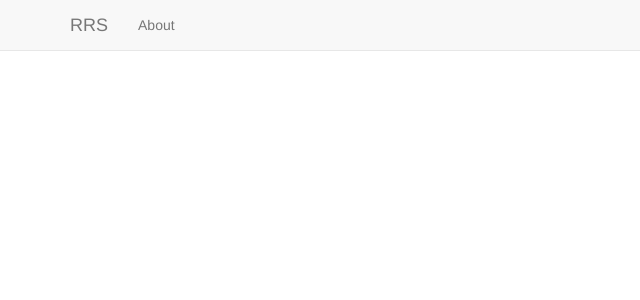
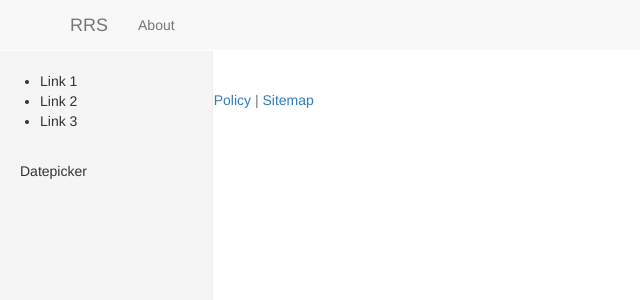
Before and after one commit to KRGG/RRS, a Django app: page /staff/ in a window 1280 px wide. Shown: the top 300 px of the page, without its empty margins (0-640 px from the left). Run offline with Django 3.2, Linux system fonts and the light colour scheme; parts of the project's set-up code (start-up, migrations or seed data) failed here and were passed over; some libraries are stand-ins or nearby versions.

Commit message:
Staff skeleton

```diff
--- a/RRS/staff/templates/staff/base.html
+++ b/RRS/staff/templates/staff/base.html
@@ -4,6 +4,31 @@
     RRS - Staff
 {% endblock %}
 
-{% block content %}
+{% block main_content %}
+{% load staticfiles %}
+
+    {% block staff_css %}
+      <link href="{% static "css/dashboard.css" %}" rel="stylesheet">
+    {% endblock staff_css%}
+
+    {% block template_sidebar %}
+
+        <span class= 'row'>
+            <div class ='col-md-2 col-sm-3 sidebar'>
+                <div class='nav nav-sidebar'>
+                    <ul id='sidebar-links'>
+                        <li class='active'>Link 1</li>
+                        <li>Link 2</li>
+                        <li>Link 3</li>
+                    </ul>
+                </div>
+                {% block date_picker %}
+                <div id="datepicker"> Datepicker</div>
+                {% endblock %}
+            </div>
+        </span>
+    {% endblock %}
+    {% block content %}
+    {% endblock %}
 
 {% endblock %}
```
